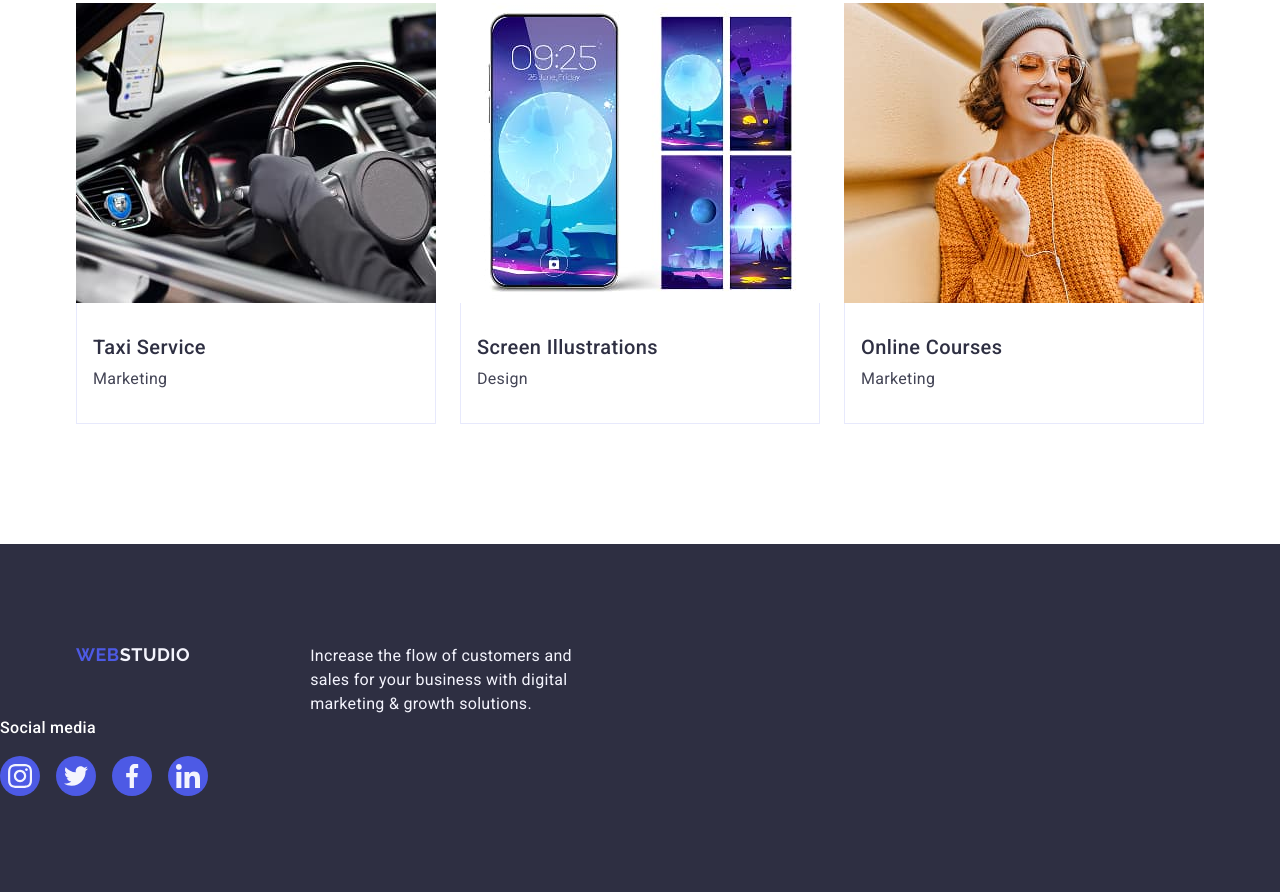
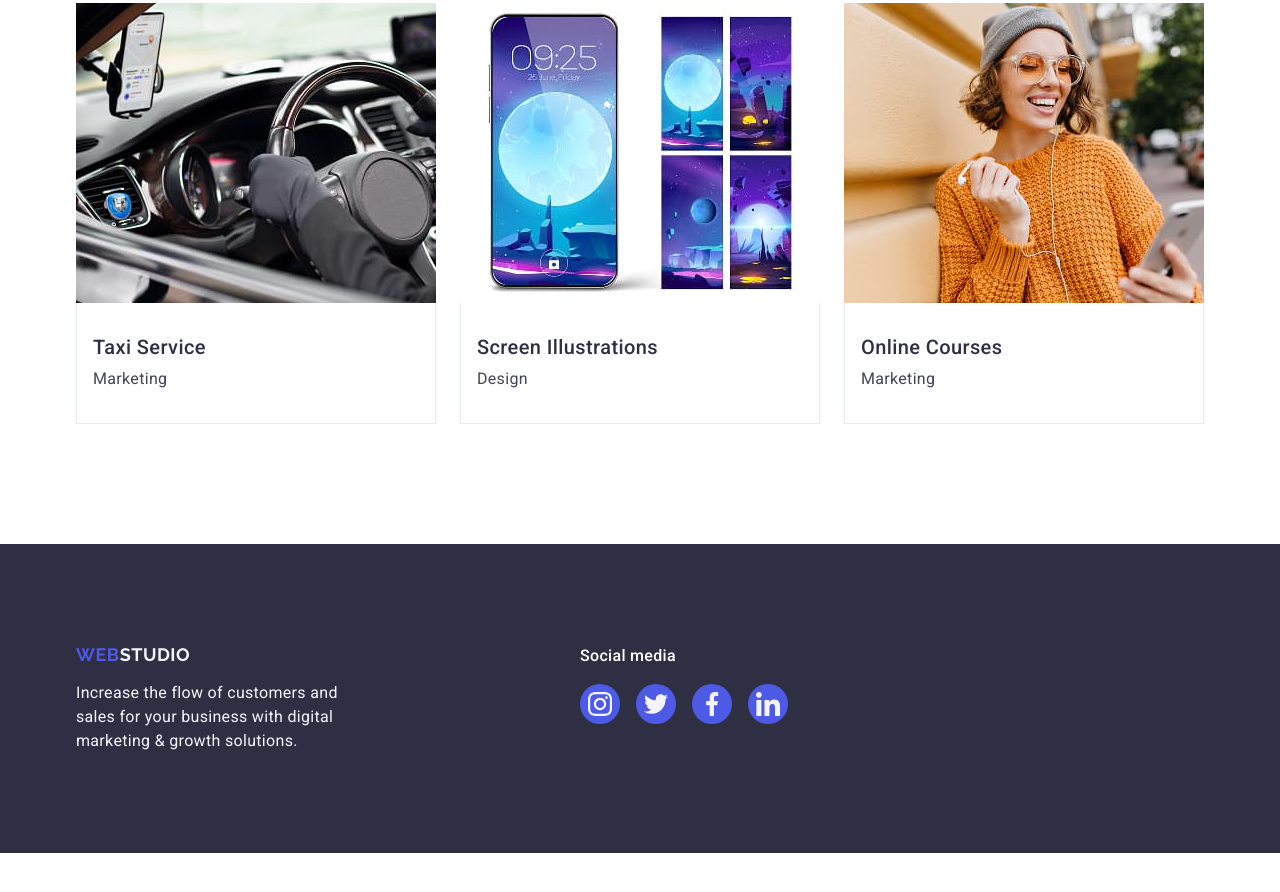
Before and after one commit to Sofiia0105/goit-markup-hw-04, a plain HTML site: page index.html in a window 1280 px wide. Shown: the part 2607-3499 px from the top of the page. After the commit the page ends 3460 px from the top, so only its background shows below. Drawn offline with nearby package versions, Linux system fonts and the light colour scheme.

Commit message:
add marks to footer

```diff
--- a/css/styles.css
+++ b/css/styles.css
@@ -451,22 +451,6 @@ img {
     padding: 100px 0;
 }
 
-
-.page-footer .footer-dscr {
-    font-size: 16px;
-
-    /* line-height: 24px; */
-    line-height: 1.5;
-    letter-spacing: 0.02em;
-    color: #f4f4fd;
-    max-width: 264px
-}
-
-.footer-logo {
-    display: inline-block;
-    margin-bottom: 16px;
-}
-
 .container-footer {
     display: flex;
     align-items: baseline;
@@ -475,6 +459,19 @@ img {
 
 .footer-content {
     margin-right: 120px;
+}
+
+.footer-dscr {
+    font-size: 16px;
+    line-height: 1.5;
+    letter-spacing: 0.02em;
+    color: #f4f4fd;
+    max-width: 264px;
+}
+
+.footer-logo {
+    display: inline-block;
+    margin-bottom: 16px;
 }
 
 .social-container {
@@ -521,5 +518,4 @@ img {
 }
 
 .social-icon-footer {
-    fill: var(--cloud, #f4f4fd);
-}
+    fill: var(--cloud, #f4f4fd); }
--- a/index.html
+++ b/index.html
@@ -417,15 +417,22 @@
     </main>
     <footer class="page-footer">
       <div class="container container-footer">
-        <a href="./index.html" class="logo footer-logo"
-          >Web<span class="logo-part">Studio</span></a
-        >
-        <p class="footer-dscr">
-          Increase the flow of customers and sales for your business with
-          digital marketing & growth solutions.
-        </p></div>
+        <!-- Перший дочірній div з логотипом і описом -->
+        <div class="footer-content">
+          <a href="./index.html" class="logo footer-logo">
+            Web<span class="logo-part">Studio</span>
+          </a>
+          <p class="footer-dscr">
+            Increase the flow of customers and sales for your business with
+            digital marketing & growth solutions.
+          </p>
+        </div>
+
+        <!-- Другий дочірній div — контейнер соцмереж -->
         <div class="social-container">
           <p class="social-text">Social media</p>
+          <!-- параграф з потрібними стилями -->
+
           <ul class="social-list-footer">
             <li class="social-item-footer">
               <a class="social-link-footer" href="#">
```
